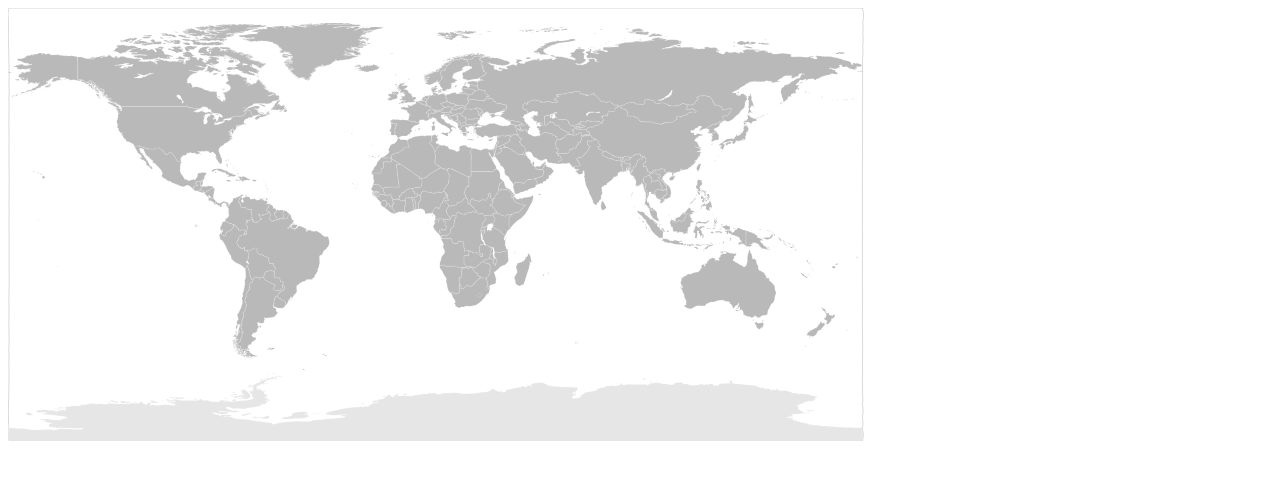
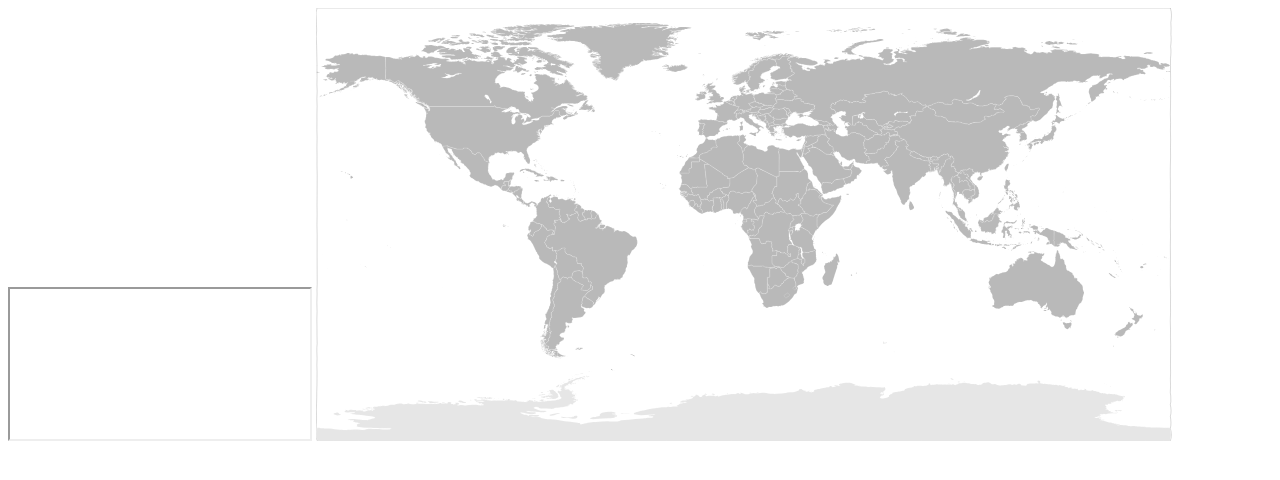
Before and after one commit to turbographics2000/svg_map_test, a plain HTML site: page docs/index.html in a window 1280 px wide. Drawn offline with Linux system fonts and the light colour scheme.

Commit message:
Update index.html

```diff
--- a/docs/index.html
+++ b/docs/index.html
@@ -6,5 +6,6 @@
         <script defer src="map.js"></script>
     </head>
     <body>
+        <iframe id="wikiFrame"></iframe>
     </body>
 </html>
```
